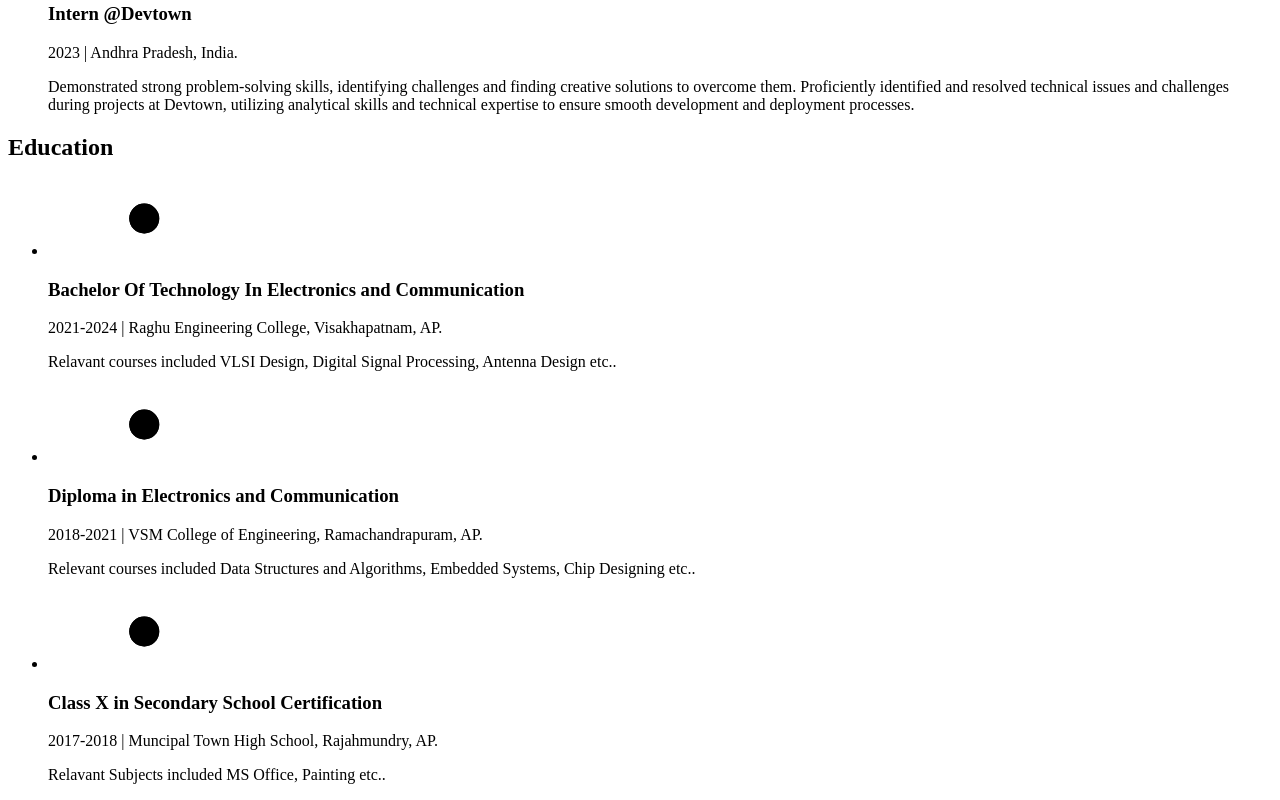
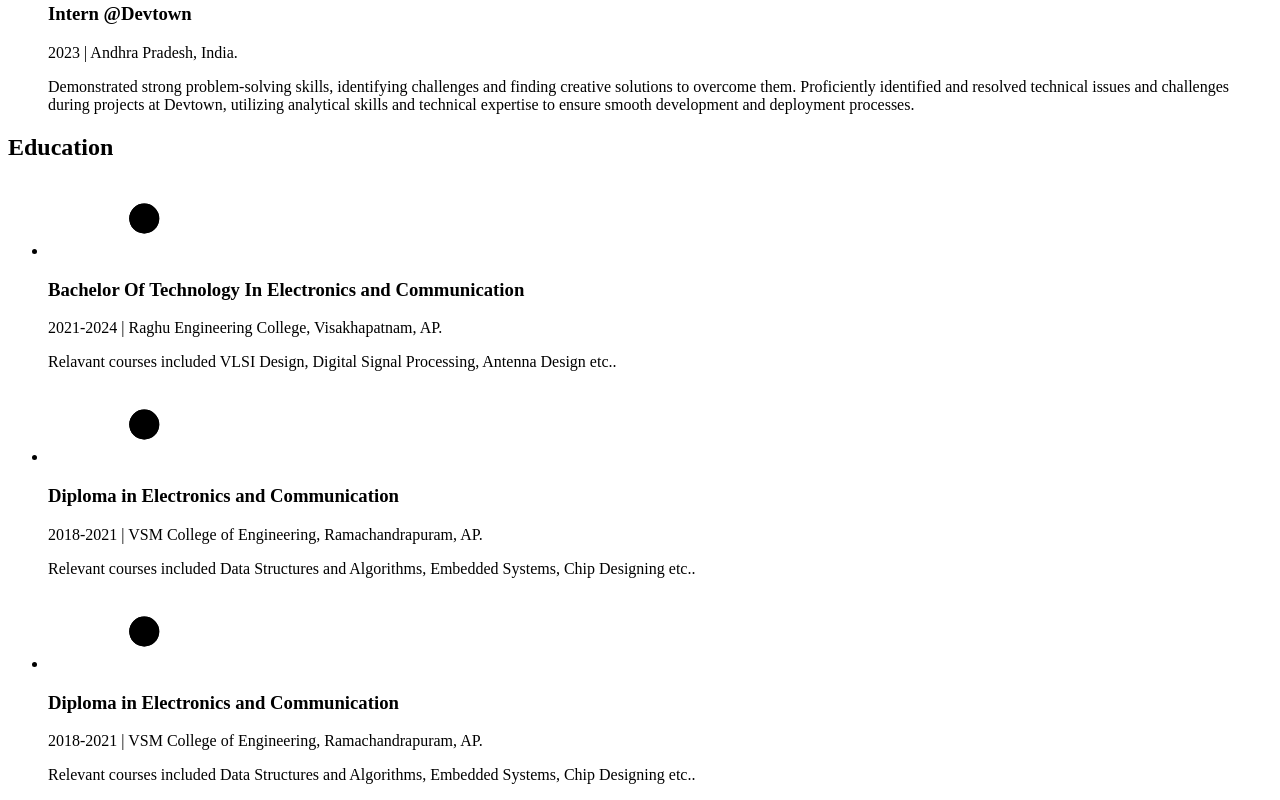
Before and after one commit to KSSaiTeja/NextJS-Portfolio-Website, a Next.js app: page /about in a window 1280 px wide. Shown: the part 4226-5026 px from the top of the page. Built offline with nearby package versions, Linux system fonts and the light colour scheme.

Commit message:
Education Completed v5

```diff
--- a/src/components/Education.js
+++ b/src/components/Education.js
@@ -60,10 +60,10 @@ const Education = () => {
             info="Relevant courses included Data Structures and Algorithms, Embedded Systems, Chip Designing etc.."
           />
           <Details
-            type="Class X in Secondary School Certification"
-            time="2017-2018"
-            place="Muncipal Town High School, Rajahmundry, AP."
-            info="Relavant Subjects included MS Office, Painting etc.."
+            type="Diploma in Electronics and Communication"
+            time="2018-2021"
+            place="VSM College of Engineering, Ramachandrapuram, AP."
+            info="Relevant courses included Data Structures and Algorithms, Embedded Systems, Chip Designing etc.."
           />
         </ul>
       </div>
```
